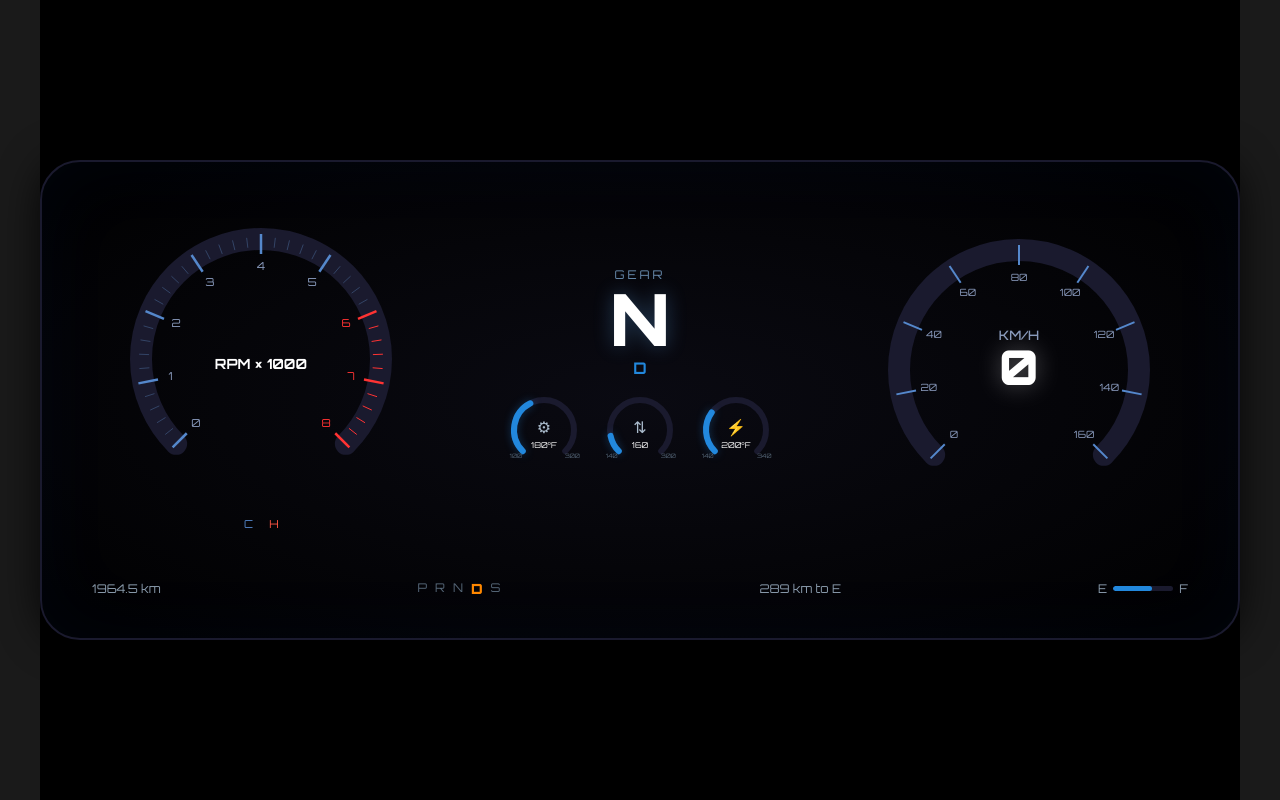
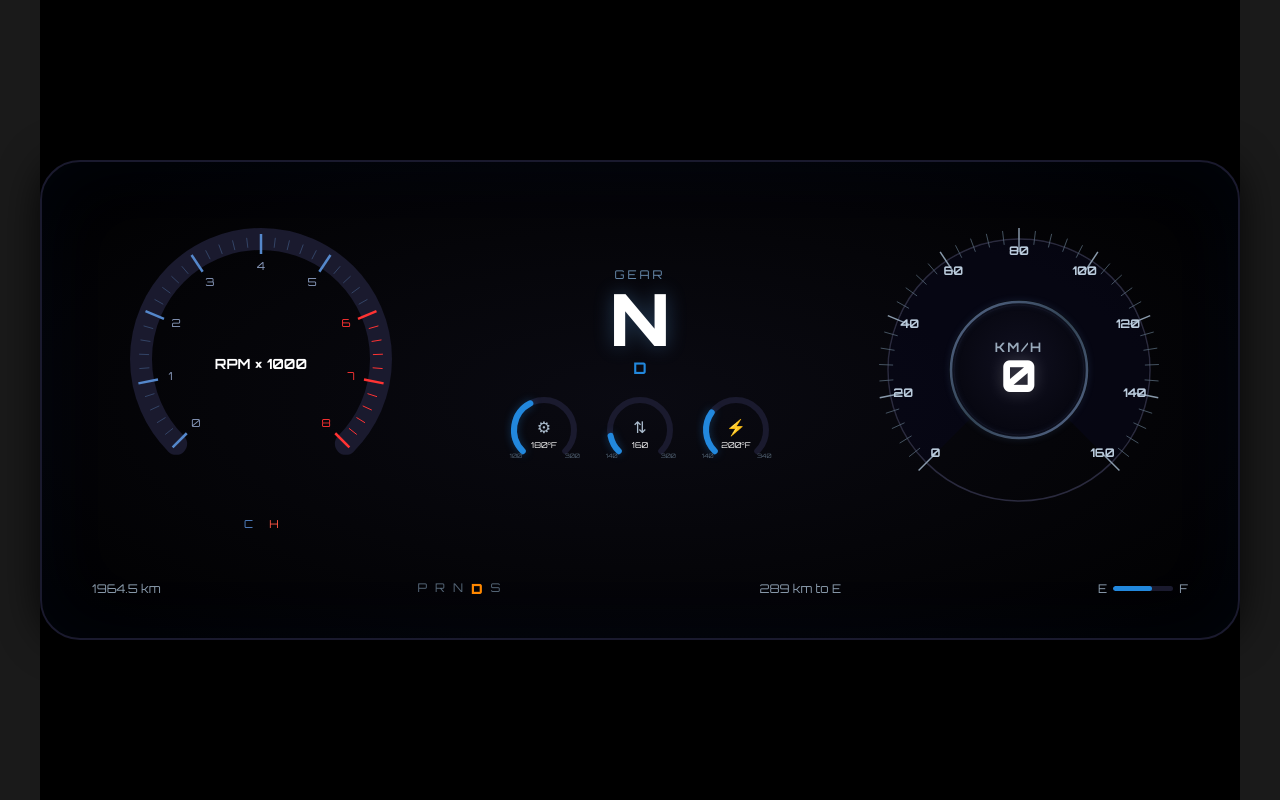
Before and after one commit to hitmanpc/obd2dashboard, a React (Create React App) app in the folder frontend/: page / in a window 1280 px wide. Built offline with nearby package versions, Linux system fonts and the light colour scheme; no server answers.

Commit message:
Enhance README and UI components for improved clarity and aesthetics

```diff
--- a/frontend/src/App.tsx
+++ b/frontend/src/App.tsx
@@ -3,7 +3,7 @@ import './Dashboard.css';
 import { useWebSocket } from './hooks/useWebSocket';
 import MustangDashboard from './components/MustangDashboard';
 
-console.log('React app updated started!');
+console.log('Testing again?');
 
 function App(): JSX.Element {
   const { data, speedUnit } = useWebSocket();
--- a/frontend/src/components/SpeedArc.tsx
+++ b/frontend/src/components/SpeedArc.tsx
@@ -8,7 +8,12 @@ interface Props {
 }
 
 const SpeedArc: React.FC<Props> = ({ speed, maxSpeed, unit }) => {
-  const cx = 150, cy = 150, r = 120;
+  const cx = 150, cy = 150;
+  const outerR = 130;     // outer edge of the fill area
+  const innerR = 68;      // inner circle radius (center display)
+  const tickInnerR = 130; // ticks start at outer edge of fill
+  const tickOuterR = 142; // ticks extend outward
+  const labelR = 118;     // number labels sit inside the fill area
   const startAngle = 135;
   const endAngle = 405;
   const sweep = endAngle - startAngle;
@@ -28,60 +33,184 @@ const SpeedArc: React.FC<Props> = ({ speed, maxSpeed, unit }) => {
     return `M ${start.x} ${start.y} A ${radius} ${radius} 0 ${largeArc} 1 ${end.x} ${end.y}`;
   };
 
-  // Speed ticks: 0, 20, 40, ... 160
-  const tickCount = maxSpeed / 20;
+  // Build a filled wedge (annular sector) path between inner and outer radii
+  const wedgePath = (from: number, to: number, oR: number, iR: number) => {
+    const outerStart = polarToCartesian(from, oR);
+    const outerEnd = polarToCartesian(to, oR);
+    const innerStart = polarToCartesian(to, iR);
+    const innerEnd = polarToCartesian(from, iR);
+    const largeArc = to - from > 180 ? 1 : 0;
+    return [
+      `M ${outerStart.x} ${outerStart.y}`,
+      `A ${oR} ${oR} 0 ${largeArc} 1 ${outerEnd.x} ${outerEnd.y}`,
+      `L ${innerStart.x} ${innerStart.y}`,
+      `A ${iR} ${iR} 0 ${largeArc} 0 ${innerEnd.x} ${innerEnd.y}`,
+      'Z',
+    ].join(' ');
+  };
+
+  // Build tick marks
+  const majorStep = 20;
+  const tickCount = maxSpeed / majorStep;
   const ticks = [];
+
   for (let i = 0; i <= tickCount; i++) {
     const angle = startAngle + (i / tickCount) * sweep;
-    const outer = polarToCartesian(angle, r + 5);
-    const inner = polarToCartesian(angle, r - 15);
-    const labelPos = polarToCartesian(angle, r - 28);
+    // Major ticks: extend outward from the outer ring
+    const outer = polarToCartesian(angle, tickOuterR);
+    const inner = polarToCartesian(angle, tickInnerR - 12);
+    const labelPos = polarToCartesian(angle, labelR);
     ticks.push(
-      <g key={i}>
+      <g key={`major-${i}`}>
         <line
           x1={outer.x} y1={outer.y} x2={inner.x} y2={inner.y}
-          stroke="#5588cc" strokeWidth={2}
+          stroke="#8899aa" strokeWidth={1.5}
         />
         <text
           x={labelPos.x} y={labelPos.y}
-          fill="#8899bb" fontSize="10" fontFamily="Orbitron"
+          fill="#bbccdd" fontSize="12" fontFamily="Orbitron" fontWeight="600"
           textAnchor="middle" dominantBaseline="middle"
         >
-          {i * 20}
+          {i * majorStep}
         </text>
       </g>
     );
+
+    // Minor ticks between major ticks
+    if (i < tickCount) {
+      for (let j = 1; j <= 4; j++) {
+        const minorAngle = startAngle + ((i + j / 5) / tickCount) * sweep;
+        const mOuter = polarToCartesian(minorAngle, tickOuterR - 2);
+        const mInner = polarToCartesian(minorAngle, tickInnerR - 4);
+        ticks.push(
+          <line
+            key={`minor-${i}-${j}`}
+            x1={mOuter.x} y1={mOuter.y}
+            x2={mInner.x} y2={mInner.y}
+            stroke="#556677" strokeWidth={0.8}
+          />
+        );
+      }
+    }
   }
+
+  // Midpoint angle for gradient direction (sweep from start toward current)
+  const midAngle = (startAngle + currentAngle) / 2;
+  const gradStart = polarToCartesian(startAngle + 30, outerR);
+  const gradEnd = polarToCartesian(currentAngle, outerR);
 
   return (
     <svg viewBox="0 0 300 300" width="300" height="300">
-      {/* Background arc */}
-      <path d={arcPath(startAngle, endAngle, r)}
-        fill="none" stroke="#1a1a2e" strokeWidth="22" strokeLinecap="round" />
+      <defs>
+        {/* Sweep gradient: dark at start, bright blue at leading edge */}
+        <linearGradient id="speedWedgeGrad"
+          x1={gradStart.x} y1={gradStart.y}
+          x2={gradEnd.x} y2={gradEnd.y}
+          gradientUnits="userSpaceOnUse"
+        >
+          <stop offset="0%" stopColor="#041428" stopOpacity="0.7" />
+          <stop offset="30%" stopColor="#0a3060" stopOpacity="0.85" />
+          <stop offset="60%" stopColor="#1560aa" stopOpacity="0.92" />
+          <stop offset="80%" stopColor="#2090dd" stopOpacity="0.96" />
+          <stop offset="95%" stopColor="#30b0ff" stopOpacity="1" />
+          <stop offset="100%" stopColor="#55ccff" stopOpacity="1" />
+        </linearGradient>
 
-      {/* Active arc */}
+        {/* Soft glow filter */}
+        <filter id="wedgeGlow" x="-20%" y="-20%" width="140%" height="140%">
+          <feGaussianBlur stdDeviation="4" result="blur" />
+          <feMerge>
+            <feMergeNode in="blur" />
+            <feMergeNode in="SourceGraphic" />
+          </feMerge>
+        </filter>
+
+        {/* Leading edge glow */}
+        <filter id="edgeGlow" x="-100%" y="-100%" width="300%" height="300%">
+          <feGaussianBlur stdDeviation="3" result="blur" />
+          <feMerge>
+            <feMergeNode in="blur" />
+            <feMergeNode in="blur" />
+            <feMergeNode in="SourceGraphic" />
+          </feMerge>
+        </filter>
+
+        {/* Center circle gradient */}
+        <radialGradient id="centerGrad" cx="50%" cy="45%" r="55%">
+          <stop offset="0%" stopColor="#101020" />
+          <stop offset="80%" stopColor="#080812" />
+          <stop offset="100%" stopColor="#060610" />
+        </radialGradient>
+
+        {/* Center ring gradient for metallic look */}
+        <linearGradient id="ringGrad" x1="0%" y1="0%" x2="100%" y2="100%">
+          <stop offset="0%" stopColor="#556688" />
+          <stop offset="50%" stopColor="#334455" />
+          <stop offset="100%" stopColor="#556688" />
+        </linearGradient>
+      </defs>
+
+      {/* Outer circle ring (full circle, subtle metallic) */}
+      <circle cx={cx} cy={cy} r={outerR + 1} fill="none" stroke="#2a2a3e" strokeWidth={1.5} />
+
+      {/* Dark background wedge showing the full arc area */}
+      <path
+        d={wedgePath(startAngle, endAngle, outerR, innerR + 2)}
+        fill="#08081a"
+        opacity={0.6}
+      />
+
+      {/* ===== ACTIVE FILLED WEDGE ===== */}
       {speedFraction > 0 && (
-        <path d={arcPath(startAngle, currentAngle, r)}
-          fill="none" stroke="#2288dd" strokeWidth="22" strokeLinecap="round"
+        <path
+          d={wedgePath(startAngle, currentAngle, outerR, innerR + 2)}
+          fill="url(#speedWedgeGrad)"
           style={{
-            filter: 'drop-shadow(0 0 8px rgba(34,136,221,0.6))',
-            transition: 'all 0.15s ease-out',
+            filter: 'url(#wedgeGlow)',
+            transition: 'd 0.3s cubic-bezier(0.25, 0.1, 0.25, 1)',
           }}
         />
       )}
 
+      {/* Bright leading edge line */}
+      {speedFraction > 0 && (() => {
+        const edgeOuter = polarToCartesian(currentAngle, outerR + 2);
+        const edgeInner = polarToCartesian(currentAngle, innerR);
+        return (
+          <line
+            x1={edgeOuter.x} y1={edgeOuter.y}
+            x2={edgeInner.x} y2={edgeInner.y}
+            stroke="#77ddff" strokeWidth={2.5}
+            style={{
+              filter: 'url(#edgeGlow)',
+              transition: 'all 0.3s cubic-bezier(0.25, 0.1, 0.25, 1)',
+            }}
+          />
+        );
+      })()}
+
+      {/* Tick marks (drawn on top of the wedge) */}
       {ticks}
 
+      {/* ===== CENTER CIRCLE ===== */}
+      {/* Dark fill */}
+      <circle cx={cx} cy={cy} r={innerR} fill="url(#centerGrad)" />
+      {/* Metallic ring border */}
+      <circle cx={cx} cy={cy} r={innerR} fill="none" stroke="url(#ringGrad)" strokeWidth={2.5}
+        style={{ filter: 'drop-shadow(0 0 3px rgba(80, 120, 170, 0.3))' }} />
+      {/* Inner subtle ring */}
+      <circle cx={cx} cy={cy} r={innerR - 3} fill="none" stroke="#1a1a2e" strokeWidth={0.5} />
+
       {/* Unit label */}
-      <text x={cx} y={cy - 30} textAnchor="middle" fill="#8899bb"
-        fontSize="13" fontFamily="Orbitron" fontWeight="500">
+      <text x={cx} y={cy - 18} textAnchor="middle" fill="#99aabb"
+        fontSize="13" fontFamily="Orbitron" fontWeight="600" letterSpacing="2">
         {unit.toUpperCase()}
       </text>
 
       {/* Big speed number */}
-      <text x={cx} y={cy + 15} textAnchor="middle" fill="#ffffff"
-        fontSize="48" fontFamily="Orbitron" fontWeight="900"
-        style={{ filter: 'drop-shadow(0 0 12px rgba(255,255,255,0.3))' }}>
+      <text x={cx} y={cy + 22} textAnchor="middle" fill="#ffffff"
+        fontSize="44" fontFamily="Orbitron" fontWeight="900"
+        style={{ filter: 'drop-shadow(0 0 8px rgba(255,255,255,0.2))' }}>
         {Math.round(speed)}
       </text>
     </svg>
```
Also changed, not shown: 2 other files (tests, documents, lock files or other folders).
